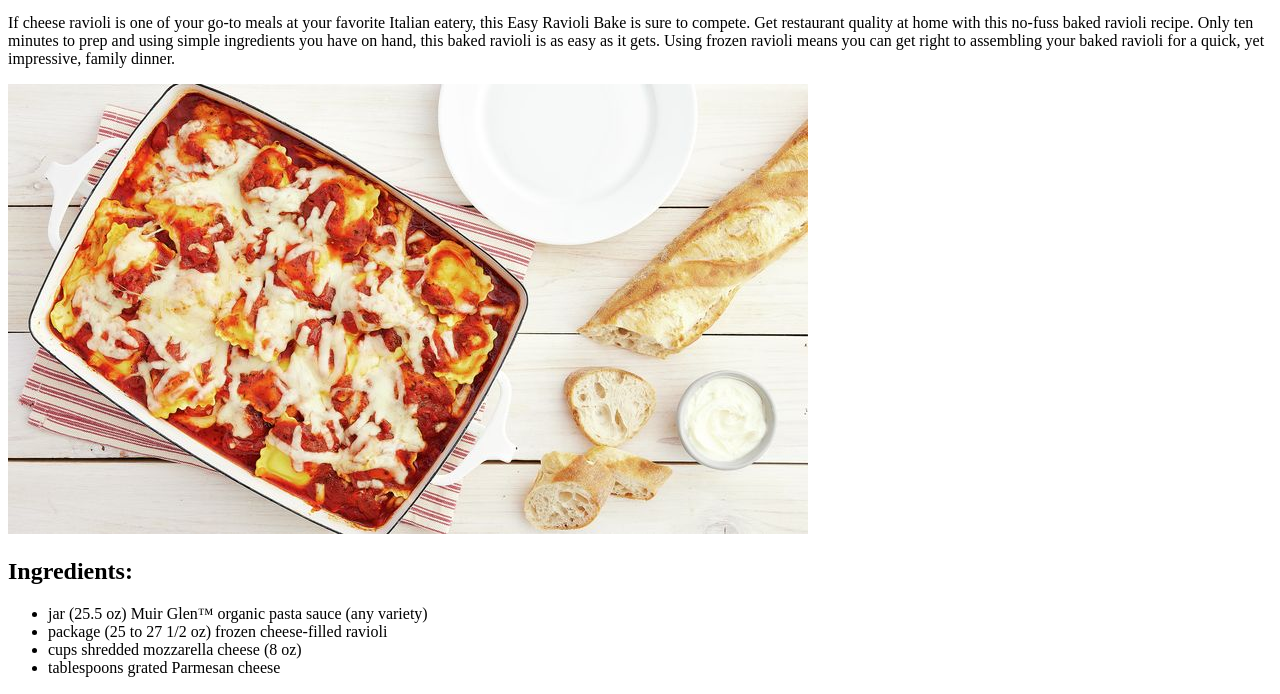
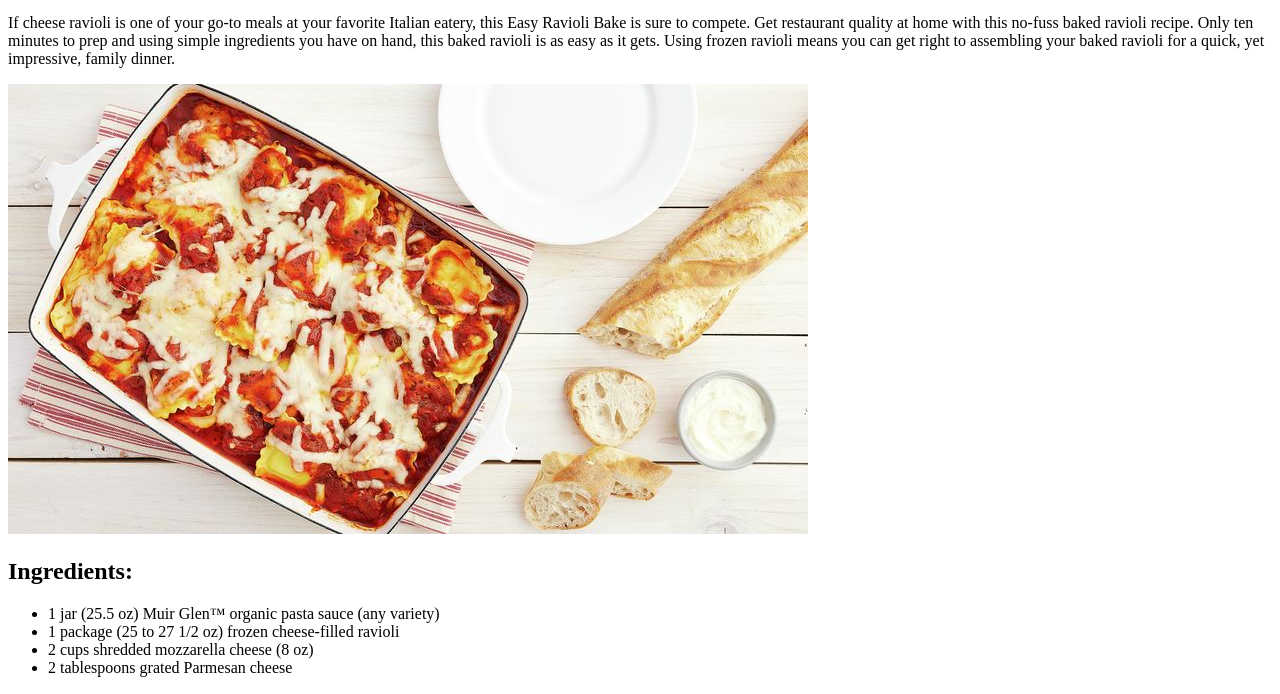
Before and after one commit to teej222/odin-recipes, a plain HTML site: page recipes/baked-ravioli.html in a window 1280 px wide. Shown: the part 100-794 px from the top of the page. Drawn offline with Linux system fonts and the light colour scheme.

Commit message:
fixed baked-ravioli.html again...

```diff
--- a/recipes/baked-ravioli.html
+++ b/recipes/baked-ravioli.html
@@ -13,10 +13,10 @@
     <img src="../images/rav.jpg" alt="A dish of baked ravioli with a side of bread">
     <h2>Ingredients:</h2>
     <ul>
-        <li>jar (25.5 oz) Muir Glen™ organic pasta sauce (any variety)</li>
-        <li>package (25 to 27 1/2 oz) frozen cheese-filled ravioli </li>
-        <li>cups shredded mozzarella cheese (8 oz) </li>
-        <li>tablespoons grated Parmesan cheese </li>
+        <li>1 jar (25.5 oz) Muir Glen™ organic pasta sauce (any variety)</li>
+        <li>1 package (25 to 27 1/2 oz) frozen cheese-filled ravioli </li>
+        <li>2 cups shredded mozzarella cheese (8 oz) </li>
+        <li>2 tablespoons grated Parmesan cheese </li>
     </ul>
     <h2>Steps</h2>
     <ol>
```
